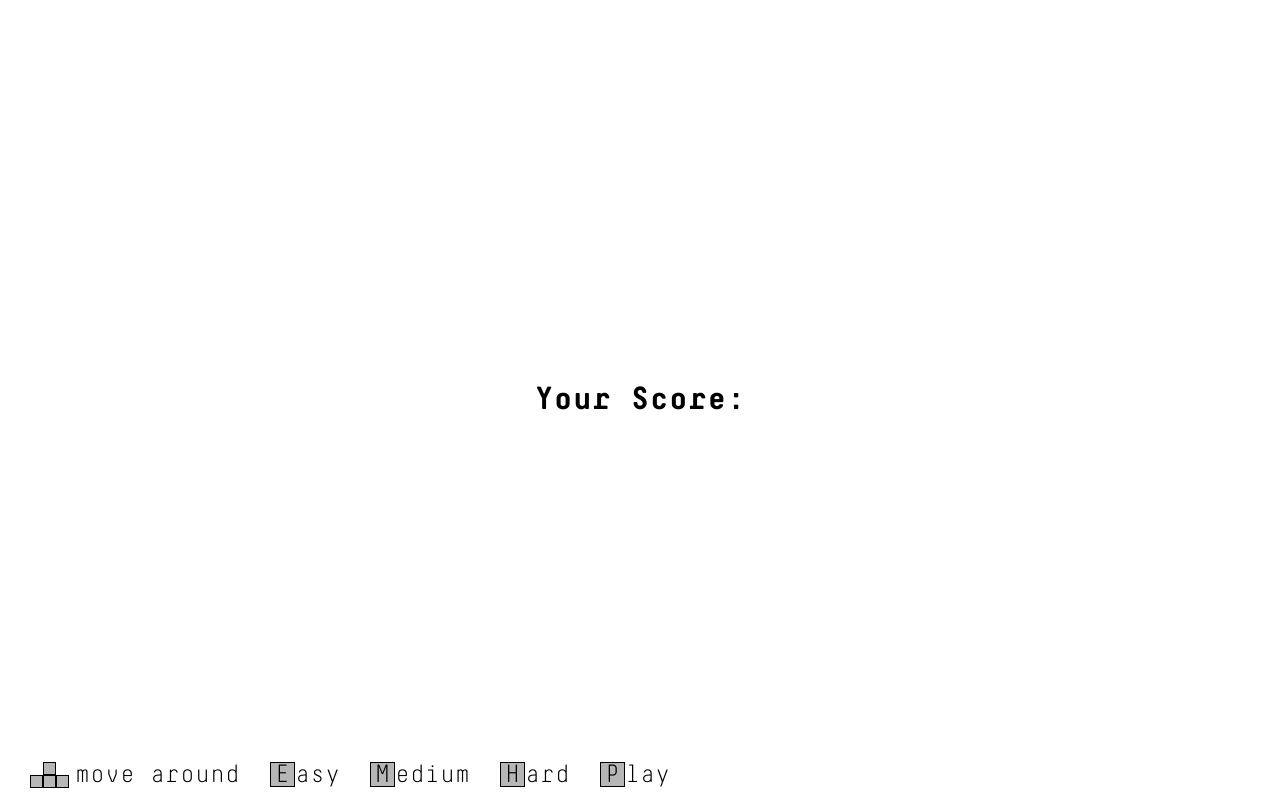
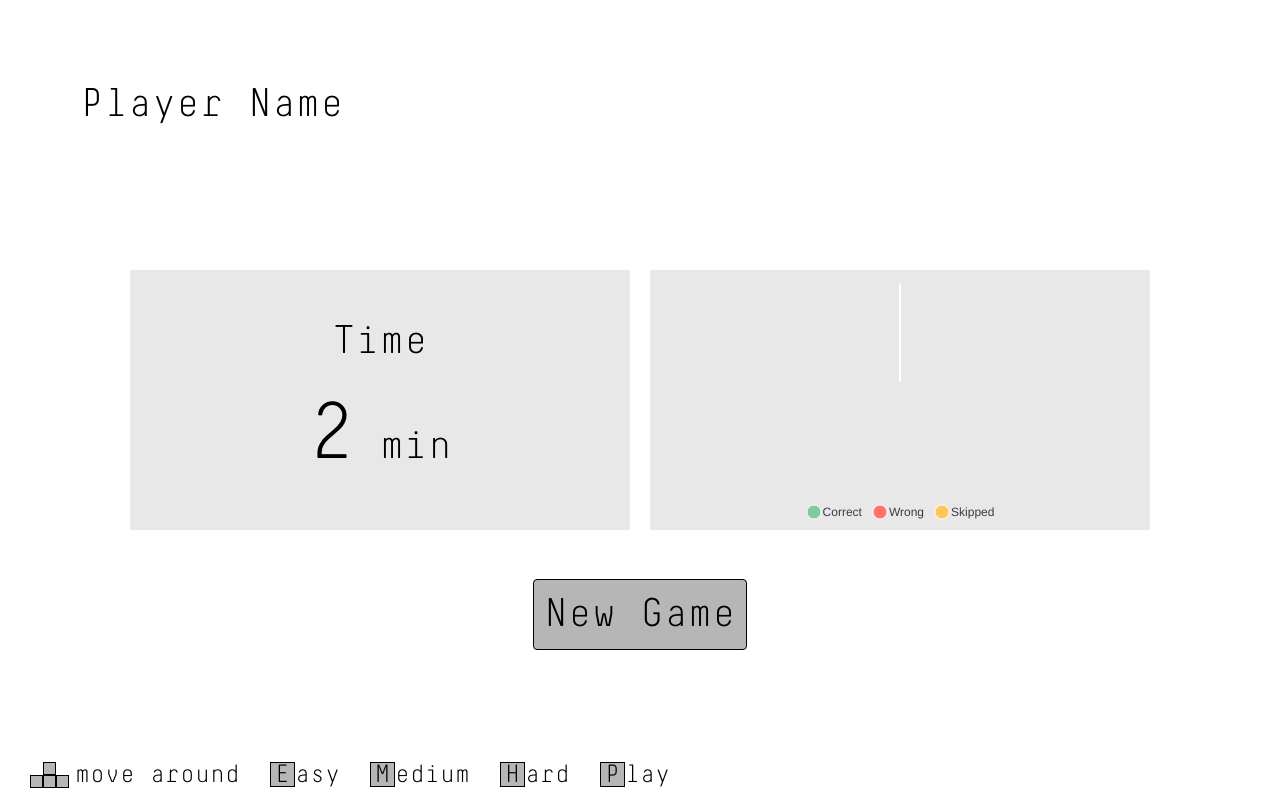
Before and after one commit to omar-ashraf2/trivia-game, a React (Vite) app: page /score in a window 1280 px wide. Built offline with nearby package versions, Linux system fonts and the light colour scheme.

Commit message:
implement score chart and  layout

```diff
--- a/package.json
+++ b/package.json
@@ -15,6 +15,7 @@
     "apexcharts": "^3.48.0",
     "axios": "^1.6.8",
     "react": "^18.2.0",
+    "react-apexcharts": "^1.4.1",
     "react-dom": "^18.2.0",
     "react-router-dom": "^6.23.0",
     "styled-components": "^6.1.8"
--- a/src/pages/Questions/Game.tsx
+++ b/src/pages/Questions/Game.tsx
@@ -1,4 +1,4 @@
-import { FC, useContext, useEffect, useState } from "react";
+import { FC, useCallback, useContext, useEffect, useState } from "react";
 import { useNavigate, useParams } from "react-router-dom";
 import styled from "styled-components";
 import CountdownPie from "../../components/CountdownPie";
@@ -40,12 +40,13 @@ const Game: FC = () => {
   const { showToast } = useToast();
   const { sessionToken, difficulty } = useContext(SessionContext);
   const { id: categoryId } = useParams<{ id: string }>();
+  const navigate = useNavigate();
+
   const [currentQuestionIndex, setCurrentQuestionIndex] = useState(0);
   const [selectedAnswer, setSelectedAnswer] = useState<string | null>(null);
   const [score, setScore] = useState(0);
   const [wrongAnswersCount, setWrongAnswersCount] = useState(0);
-
-  const navigate = useNavigate();
+  const [skippedAnswersCount, setSkippedAnswersCount] = useState(0);
 
   const {
     data: questions,
@@ -59,54 +60,53 @@ const Game: FC = () => {
     amount: 10,
   });
 
+  const navigateToEnd = useCallback(() => {
+    navigate("/score", {
+      state: { score, wrong: wrongAnswersCount, skipped: skippedAnswersCount },
+    });
+  }, [navigate, score, wrongAnswersCount, skippedAnswersCount]);
+
   const handleNextQuestion = () => {
-    if (
-      questions &&
-      selectedAnswer &&
-      selectedAnswer === questions[currentQuestionIndex].correct_answer
-    ) {
-      setScore((score) => score + 1);
-    } else {
-      setWrongAnswersCount((count) => count + 1);
+    if (!questions) {
+      showToast("Please try a different category");
+      return;
+    }
+    const currentQuestion = questions[currentQuestionIndex];
+    if (!currentQuestion) {
+      showToast("Error: No current question available.");
+      return;
+    }
+    const isCorrect = selectedAnswer === currentQuestion.correct_answer;
+    if (isCorrect) {
+      setScore((prevScore) => prevScore + 1);
+    } else if (selectedAnswer) {
+      setWrongAnswersCount((prevCount) => prevCount + 1);
     }
     setSelectedAnswer(null);
-    if (questions && currentQuestionIndex < questions.length - 1) {
-      setCurrentQuestionIndex((index) => index + 1);
+    if (currentQuestionIndex < questions.length - 1) {
+      setCurrentQuestionIndex((prevIndex) => prevIndex + 1);
+    } else {
+      navigateToEnd();
     }
   };
 
   const handleSkipQuestion = () => {
-    setSelectedAnswer(null);
-    if (questions && currentQuestionIndex < questions.length - 1) {
-      setCurrentQuestionIndex((index) => index + 1);
-    }
-  };
-
-  const handleAnswerSelection = (answer: string) => {
-    setSelectedAnswer(answer);
+    setSkippedAnswersCount(skippedAnswersCount + 1);
+    handleNextQuestion();
   };
 
   useEffect(() => {
-    if (score + wrongAnswersCount === 10) {
-      navigate("/score", { state: { score } });
+    if (currentQuestionIndex === questions?.length && questions.length > 0) {
+      navigateToEnd();
     }
-  }, [score, wrongAnswersCount, navigate]);
+  }, [currentQuestionIndex, navigateToEnd, questions]);
 
-  if (isLoading) {
-    return <div>Loading questions...</div>;
-  }
+  const handleAnswerSelection = (answer: string) => setSelectedAnswer(answer);
 
-  if (isError && error) {
-    showToast(`Error: ${error.message}`);
-  }
-
+  if (isLoading) return <div>Loading questions...</div>;
+  if (isError && error) showToast(`Error: ${error.message}`);
   if (!questions || questions.length === 0) {
-    return (
-      <div style={{ textAlign: "center" }}>
-        No questions available. <br /> Please select another category or try
-        again later.
-      </div>
-    );
+    return <div>No questions available. Please try again later.</div>;
   }
 
   return (
@@ -127,11 +127,15 @@ const Game: FC = () => {
       <CountdownPie
         key={currentQuestionIndex}
         initialSeconds={getTimerValue(difficulty)}
-        onExpire={handleNextQuestion}
+        onExpire={handleSkipQuestion}
       />
       <ButtonsFooter>
-        <Button $padding="10px 50px" onClick={handleSkipQuestion}>Skip</Button>
-        <Button $padding="10px 50px" onClick={handleNextQuestion}>Next</Button>
+        <Button $padding="10px 50px" onClick={handleSkipQuestion}>
+          Skip
+        </Button>
+        <Button $padding="10px 50px" onClick={handleNextQuestion}>
+          Next
+        </Button>
       </ButtonsFooter>
     </QuizContainer>
   );
--- a/src/pages/Score.tsx
+++ b/src/pages/Score.tsx
@@ -1,13 +1,111 @@
-import { useLocation } from "react-router-dom";
+import Chart from "react-apexcharts";
+import { useLocation, useNavigate } from "react-router-dom";
+import styled from "styled-components";
+import Button from "../components/ui/Button";
+
+const ScoreContainer = styled.div`
+  display: flex;
+  flex-direction: column;
+  align-items: center;
+  justify-content: center;
+`;
+
+const StatsBox = styled.div`
+  display: flex;
+  justify-content: space-around;
+  align-items: center;
+  width: 100%;
+  margin: 20px;
+`;
+
+const Box = styled.div`
+  width: 500px;
+  height: 260px;
+  display: flex;
+  align-items: center;
+  justify-content: center;
+  flex-direction: column;
+  background-color: #e8e8e8;
+  font-size: 40px;
+`;
+
+const TimeSpent = styled.p`
+  margin-top: 20px;
+`;
+
+const Time = styled.span`
+  font-size: 80px;
+`;
+
+const PlayerName = styled.h2`
+  position: fixed;
+  left: 80px;
+  top: 80px;
+  font-size: 40px;
+  font-weight: normal;
+`;
+
+const NewGameButton = styled(Button)`
+  position: fixed;
+  bottom: 150px;
+  font-size: 40px;
+  font-weight: normal;
+`;
 
 const Score = () => {
   const location = useLocation();
-  const score = location.state?.score;
+  const { score, skipped, wrong } = location.state || { score: 0, skipped: 0, wrong: 0 };
+  const playerName = localStorage.getItem("playerName") || "Player Name";
+  const navigate = useNavigate();
+
+  const chartOptions = {
+    labels: ["Correct", "Wrong", "Skipped"],
+    colors: ["#82ca9d", "#ff726f", "#ffc658"],
+    legend: {
+      position: "bottom" as const,
+    },
+    responsive: [
+      {
+        breakpoint: 480,
+        options: {
+          chart: {
+            width: 200,
+          },
+          legend: {
+            position: "bottom" as const,
+          },
+        },
+      },
+    ],
+  };
+
+  const chartSeries = [score, wrong, skipped];
+
+  const handleNewGame = () => {
+    navigate("/pick-category");
+  };
 
   return (
-    <div>
-      <h1>Your Score: {score}</h1>
-    </div>
+    <ScoreContainer>
+      <PlayerName>{playerName}</PlayerName>
+      <StatsBox>
+        <Box>
+          Time
+          <TimeSpent>
+            <Time>2</Time> min
+          </TimeSpent>
+        </Box>
+        <Box>
+          <Chart
+            type="pie"
+            width={300}
+            options={chartOptions}
+            series={chartSeries}
+          />
+        </Box>
+      </StatsBox>
+      <NewGameButton onClick={handleNewGame}>New Game</NewGameButton>
+    </ScoreContainer>
   );
 };
 
```
Also changed, not shown: 1 other file (tests, documents, lock files or other folders).
